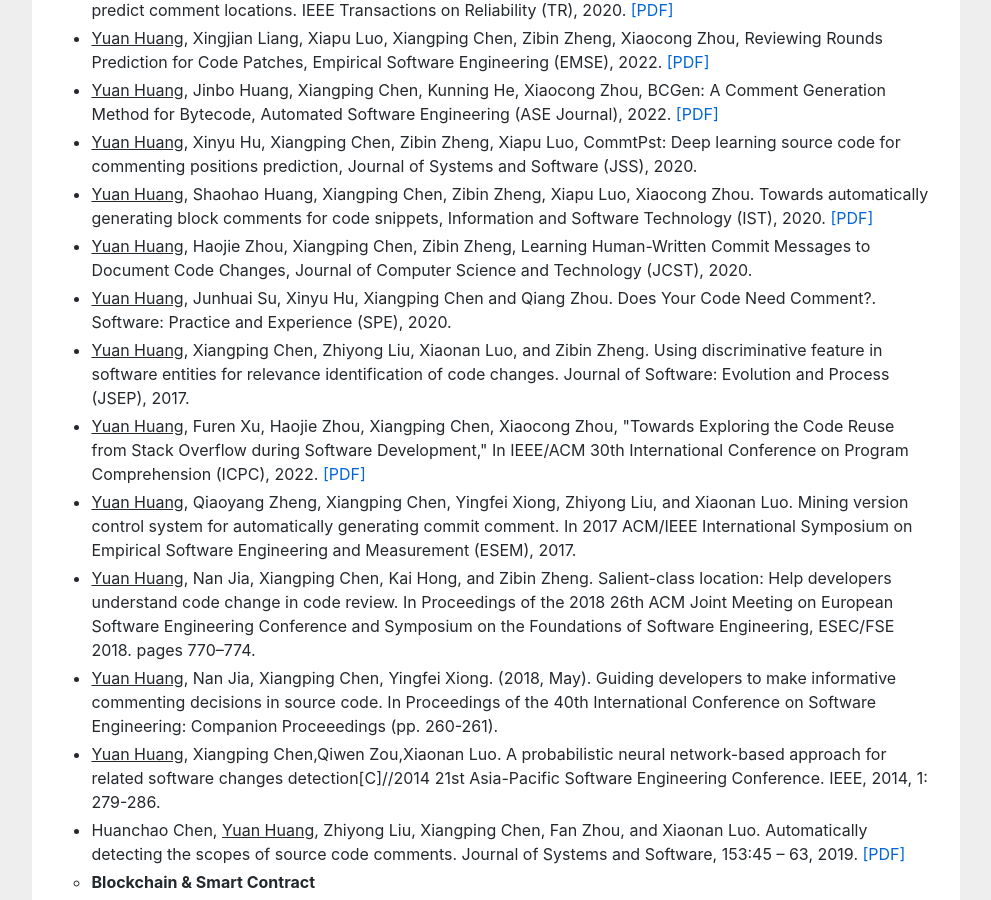
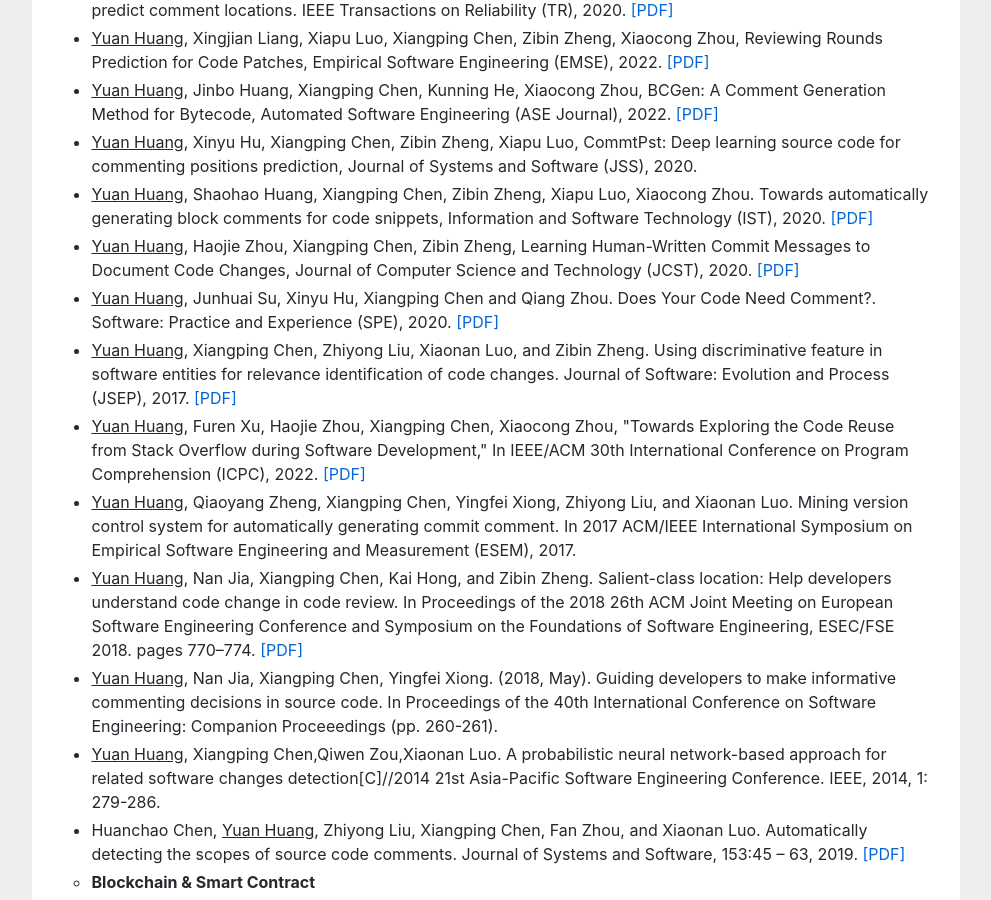
Before and after one commit to huangyuan-hy/huangyuan-hy.github.io, a Jekyll site: the page index.html, which Jekyll copies as it is, in a window 1280 px wide and 900 px high, scrolled down 1057 px. Shown: the whole window, without its empty margins (144-1135 px from the left). Built offline with Jekyll 4.4.1, drawn with Linux system fonts in a browser that asks for light colours.

Commit message:
Update index.html

```diff
--- a/index.html
+++ b/index.html
@@ -93,12 +93,12 @@ gtag('config', 'UA-158965281-1');
 <li><u>Yuan Huang</u>, Jinbo Huang, Xiangping Chen, Kunning He, Xiaocong Zhou, BCGen: A Comment Generation Method for Bytecode, Automated Software Engineering (ASE Journal), 2022. <a href="https://link.springer.com/article/10.1007/s10515-022-00374-6">[PDF]</a></li>
 <li><u>Yuan Huang</u>, Xinyu Hu, Xiangping Chen, Zibin Zheng, Xiapu Luo, CommtPst: Deep learning source code for commenting positions prediction, Journal of Systems and Software (JSS), 2020.</li>
 <li><u>Yuan Huang</u>, Shaohao Huang, Xiangping Chen, Zibin Zheng, Xiapu Luo, Xiaocong Zhou. Towards automatically generating block comments for code snippets, Information and Software Technology (IST), 2020. <a href="https://www.sciencedirect.com/science/article/abs/pii/S0950584920301427">[PDF]</a></li>
-<li><u>Yuan Huang</u>, Haojie Zhou, Xiangping Chen, Zibin Zheng, Learning Human-Written Commit Messages to Document Code Changes, Journal of Computer Science and Technology (JCST), 2020.</li>
-<li><u>Yuan Huang</u>, Junhuai Su, Xinyu Hu, Xiangping Chen and Qiang Zhou. Does Your Code Need Comment?. Software: Practice and Experience (SPE), 2020.</li>
-<li><u>Yuan Huang</u>, Xiangping Chen, Zhiyong Liu, Xiaonan Luo, and Zibin Zheng. Using discriminative feature in software entities for relevance identification of code changes. Journal of Software: Evolution and Process (JSEP), 2017.</li>
+<li><u>Yuan Huang</u>, Haojie Zhou, Xiangping Chen, Zibin Zheng, Learning Human-Written Commit Messages to Document Code Changes, Journal of Computer Science and Technology (JCST), 2020. <a href="https://jcst.ict.ac.cn/fileup/1000-9000/PDF/2020-6-3-0496.pdf">[PDF]</a></li>
+<li><u>Yuan Huang</u>, Junhuai Su, Xinyu Hu, Xiangping Chen and Qiang Zhou. Does Your Code Need Comment?. Software: Practice and Experience (SPE), 2020. <a href="https://onlinelibrary.wiley.com/doi/abs/10.1002/spe.2772">[PDF]</a></li>
+<li><u>Yuan Huang</u>, Xiangping Chen, Zhiyong Liu, Xiaonan Luo, and Zibin Zheng. Using discriminative feature in software entities for relevance identification of code changes. Journal of Software: Evolution and Process (JSEP), 2017. <a href="https://onlinelibrary.wiley.com/doi/abs/10.1002/smr.1859">[PDF]</a></li>
 <li><u>Yuan Huang</u>, Furen Xu, Haojie Zhou, Xiangping Chen, Xiaocong Zhou, "Towards Exploring the Code Reuse from Stack Overflow during Software Development," In IEEE/ACM 30th International Conference on Program Comprehension (ICPC), 2022.  <a href="https://arxiv.org/pdf/2204.12711.pdf">[PDF]</a></li>
 <li><u>Yuan Huang</u>, Qiaoyang Zheng, Xiangping Chen, Yingfei Xiong, Zhiyong Liu, and Xiaonan Luo. Mining version control system for automatically generating commit comment. In 2017 ACM/IEEE International Symposium on Empirical Software Engineering and Measurement (ESEM), 2017.</li>
-<li><u>Yuan Huang</u>, Nan Jia, Xiangping Chen, Kai Hong, and Zibin Zheng. Salient-class location: Help developers understand code change in code review. In Proceedings of the 2018 26th ACM Joint Meeting on European Software Engineering Conference and Symposium on the Foundations of Software Engineering, ESEC/FSE 2018. pages 770–774.</li>
+<li><u>Yuan Huang</u>, Nan Jia, Xiangping Chen, Kai Hong, and Zibin Zheng. Salient-class location: Help developers understand code change in code review. In Proceedings of the 2018 26th ACM Joint Meeting on European Software Engineering Conference and Symposium on the Foundations of Software Engineering, ESEC/FSE 2018. pages 770–774.  <a href="https://dl.acm.org/doi/abs/10.1145/3236024.3264841">[PDF]</a></li>
 <li><u>Yuan Huang</u>, Nan Jia, Xiangping Chen, Yingfei Xiong. (2018, May). Guiding developers to make informative commenting decisions in source code. In Proceedings of the 40th International Conference on Software Engineering: Companion Proceeedings (pp. 260-261).</li>
 <li><u>Yuan Huang</u>, Xiangping Chen,Qiwen Zou,Xiaonan Luo. A probabilistic neural network-based approach for related software changes detection[C]//2014 21st Asia-Pacific Software Engineering Conference. IEEE, 2014, 1: 279-286.</li>
 <li>Huanchao Chen, <u>Yuan Huang</u>, Zhiyong Liu, Xiangping Chen, Fan Zhou, and Xiaonan Luo. Automatically detecting the scopes of source code comments. Journal of Systems and Software, 153:45 – 63, 2019. <a href="https://www.sciencedirect.com/science/article/pii/S016412121930055X">[PDF]</a></li>
```
